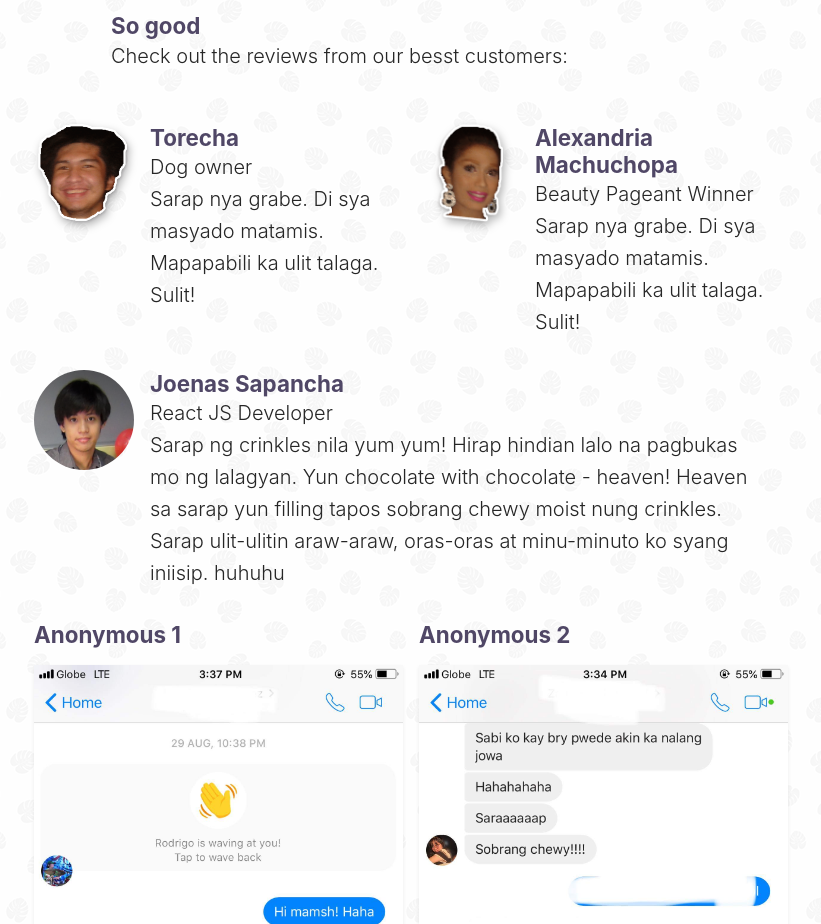
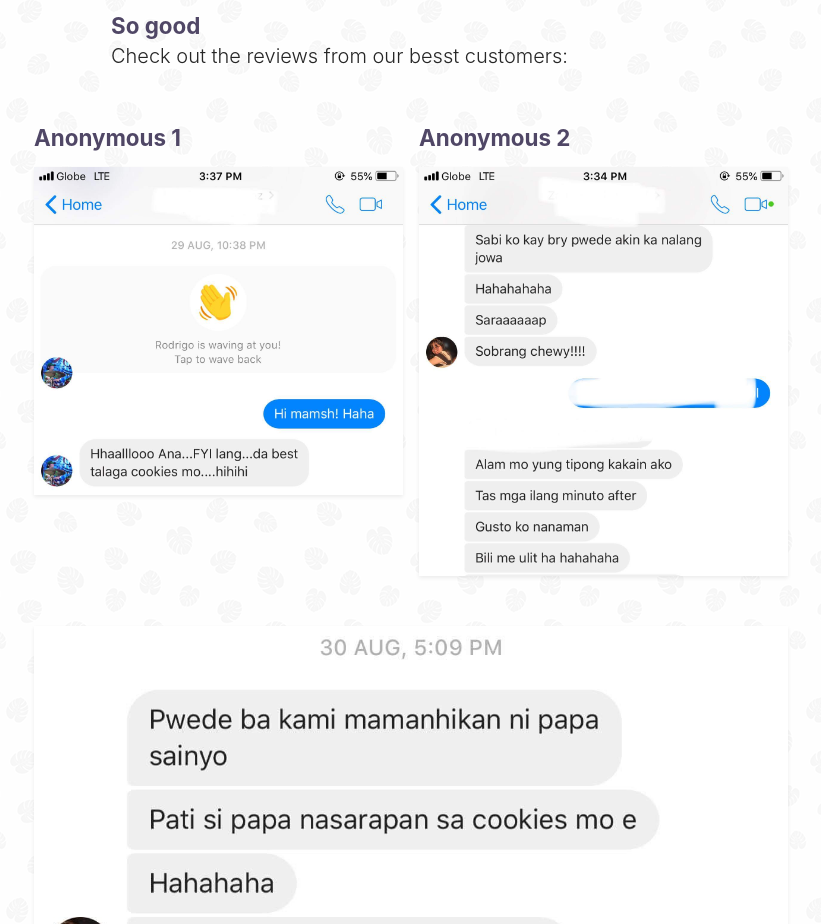
Before and after one commit to sugarrushbyana/sugarrushbyana.github.io, a website: page index.html in a window 1280 px wide. Shown: the part 2920-3844 px from the top of the page, without its empty margins (229-1050 px from the left). Drawn offline with nearby package versions, Linux system fonts and the light colour scheme.

Commit message:
removed some reviews and faqs

```diff
--- a/index.html
+++ b/index.html
@@ -183,56 +183,6 @@
 			<p>Check out the reviews from our besst customers:</p>
 
 			<section class="review-section row">
-				<div class="review-card col-xs-12 col-sm-6">
-					<div class="review-background"></div>
-
-					<div class="review-image">
-						<img src="img/reviews/1.png" alt="">
-					</div>
-
-					<div class="review-text">
-						<h4 class="review-name">Torecha</h4>
-						<p class="review-title">Dog owner</p>
-						<p class="review-message">Sarap nya grabe. Di sya masyado matamis. Mapapabili ka ulit talaga. Sulit!</p>
-					</div>
-				</div>
-
-				<div class="review-card col-xs-12 col-sm-6">
-					<div class="review-background"></div>
-
-					<div class="review-image">
-						<img src="img/reviews/2.png" alt="">
-					</div>
-
-					<div class="review-text">
-						<h4 class="review-name">
-							<span>Alexandria Machuchopa</span>
-						</h4>
-						<p class="review-title">Beauty Pageant Winner</p>
-						<p class="review-message">Sarap nya grabe. Di sya masyado matamis. Mapapabili ka ulit talaga. Sulit!</p>
-					</div>
-				</div>
-
-				<div class="review-card col-xs-12 col-sm-12">
-					<div class="review-background"></div>
-
-					<div class="review-image img-circle" id="joenas">
-						<img src="" alt="">
-					</div>
-
-					<div class="review-text">
-						<h4 class="review-name">
-							<span>Joenas Sapancha</span>
-						</h4>
-						<p class="review-title">React JS Developer</p>
-						<p class="review-message">
-							Sarap ng crinkles nila yum yum!
-							Hirap hindian lalo na pagbukas mo ng lalagyan.
-							Yun chocolate with chocolate - heaven! Heaven sa sarap yun filling tapos sobrang chewy moist nung crinkles. Sarap ulit-ulitin araw-araw, oras-oras at minu-minuto ko syang iniisip. huhuhu
-						</p>
-					</div>
-				</div>
-
 				<div class="review-card review-screenshot col-xs-12 col-sm-6">
 					<div class="review-background"></div>
 					<div class="review-text">
```
